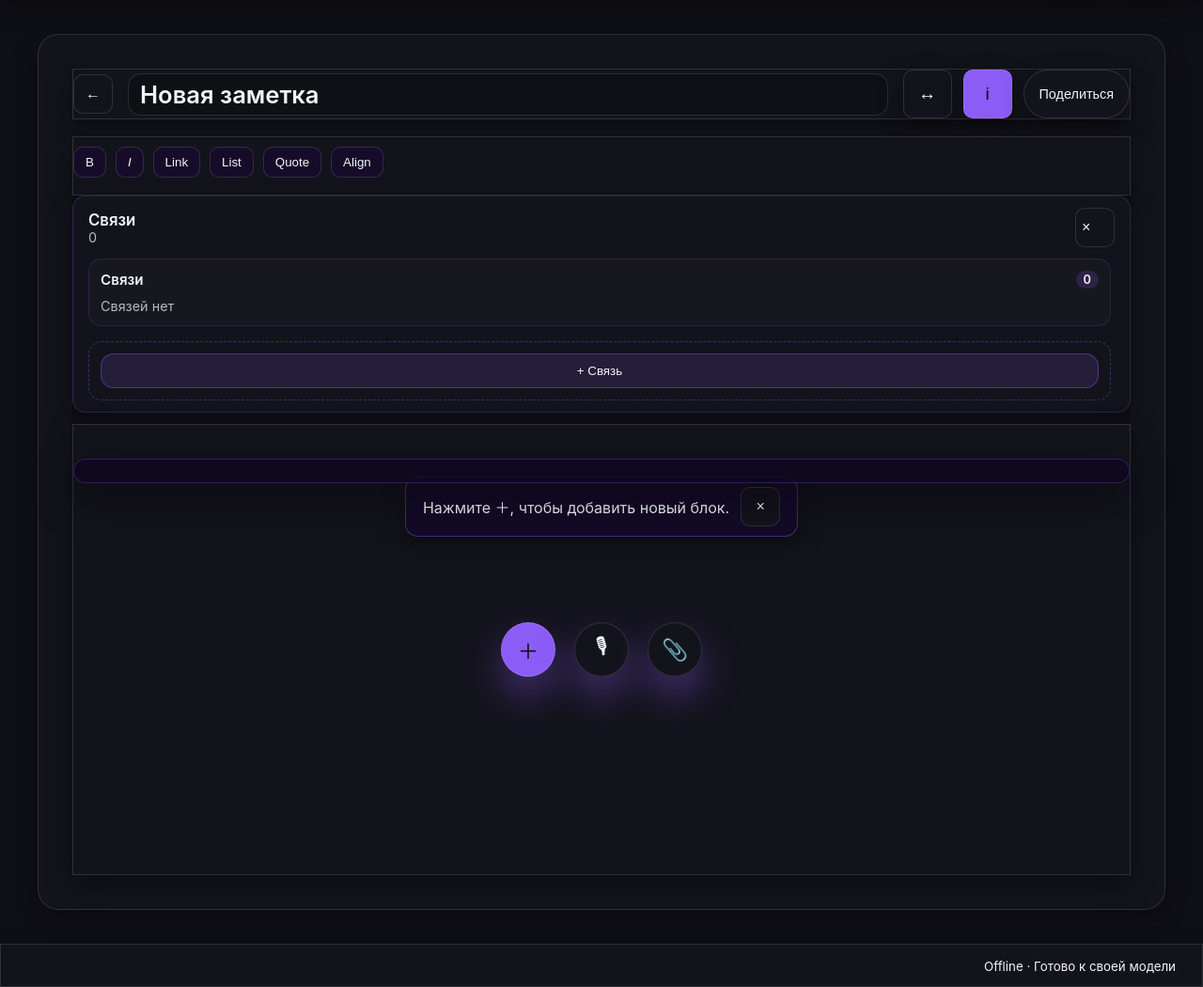
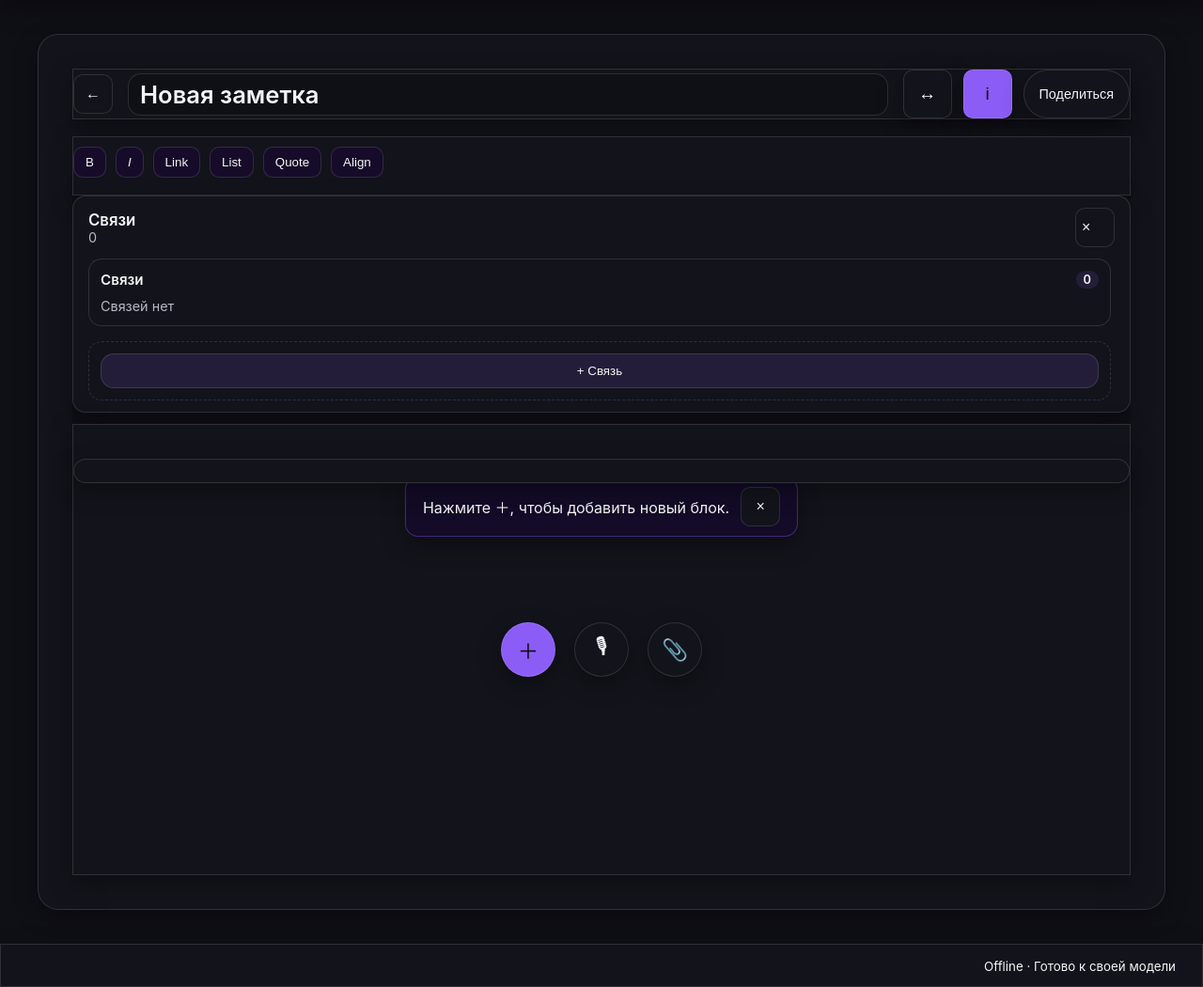
Before and after one commit to vjachikslavny-crypto/ovc, a FastAPI app: page / in a window 1280 px wide. Shown: the part 75-1125 px from the top of the page at 94% size. Run offline with FastAPI, Linux system fonts and the light colour scheme; data comes from the database, SQL or seed files in the repository; data that the repository does not hold is empty; some libraries are stand-ins or nearby versions.

Commit message:
chore(ui): align connections panel to tokens

```diff
--- a/simple_app/static/css/styles.css
+++ b/simple_app/static/css/styles.css
@@ -348,7 +348,7 @@
 
 /* Улучшаем видимость кнопок в центрированном состоянии */
 .floating-actions--centered .fab {
-  box-shadow: 0 20px 40px rgba(139, 92, 246, 0.4);
+  box-shadow: var(--shadow);
 }
 
 .hidden {
@@ -360,11 +360,11 @@
   display: flex;
   flex-direction: column;
   gap: 10px;
-  background: rgba(16, 7, 32, 0.8);
-  border: 1px solid rgba(139, 92, 246, 0.25);
+  background: var(--card);
+  border: 1px solid var(--border);
   border-radius: var(--radius-md);
   padding: 12px 14px;
-  box-shadow: 0 16px 40px rgba(6, 2, 16, 0.5);
+  box-shadow: var(--shadow);
   z-index: 40;
 }
 
@@ -480,8 +480,8 @@
 
 .connections-panel {
   width: 100%;
-  background: rgba(19, 11, 32, 0.92);
-  border: 1px solid rgba(139, 92, 246, 0.22);
+  background: var(--card);
+  border: 1px solid var(--border);
   border-radius: var(--radius-md);
   padding: 12px 16px;
   display: flex;
@@ -499,7 +499,7 @@
   opacity: 1;
   margin-bottom: 12px;
   padding: 12px 16px;
-  border: 1px solid rgba(139, 92, 246, 0.22);
+  border: 1px solid var(--border);
 }
 
 .connections-panel--compact:not(.connections-panel--open) {
@@ -549,8 +549,8 @@
 }
 
 .conn-group {
-  background: rgba(255, 255, 255, 0.02);
-  border: 1px solid rgba(139, 92, 246, 0.18);
+  background: var(--card);
+  border: 1px solid var(--border);
   border-radius: var(--radius-md);
   padding: 12px;
 }
@@ -568,7 +568,7 @@
   font-size: 0.8rem;
   padding: 2px 8px;
   border-radius: 999px;
-  background: rgba(139, 92, 246, 0.18);
+  background: var(--accent-weak);
 }
 
 .conn-group__items {
@@ -624,7 +624,7 @@
 }
 
 .conn-add {
-  border: 1px dashed rgba(139, 92, 246, 0.35);
+  border: 1px dashed var(--border);
   border-radius: var(--radius-md);
   padding: 12px;
   display: flex;
@@ -634,11 +634,11 @@
 
 .conn-add__toggle {
   width: 100%;
-  border: 1px solid rgba(139, 92, 246, 0.4);
+  border: 1px solid var(--border);
   border-radius: var(--radius-md);
   padding: 10px;
-  background: rgba(139, 92, 246, 0.15);
-  color: var(--text-primary);
+  background: var(--accent-weak);
+  color: var(--text);
   cursor: pointer;
 }
 
```
Also changed, not shown: other parts of simple_app/static/css/styles.css (+23 -23 lines).
